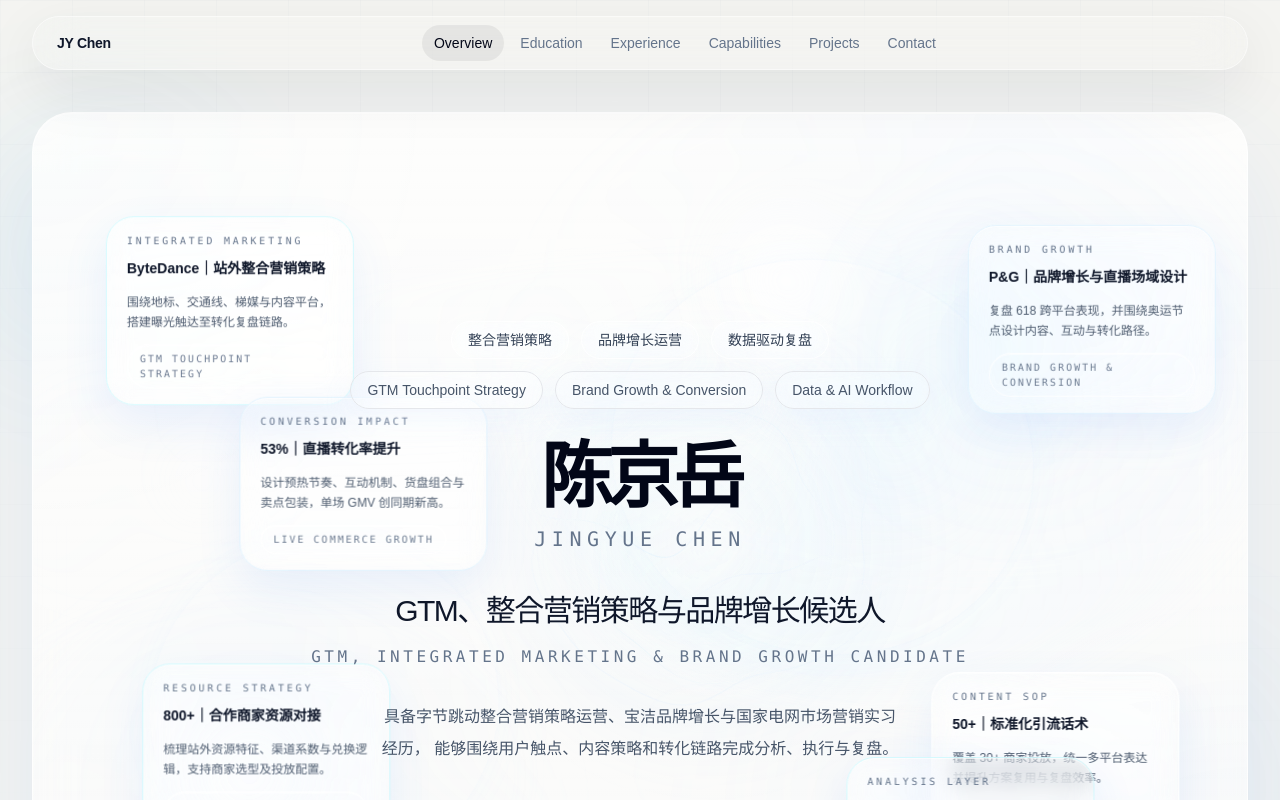
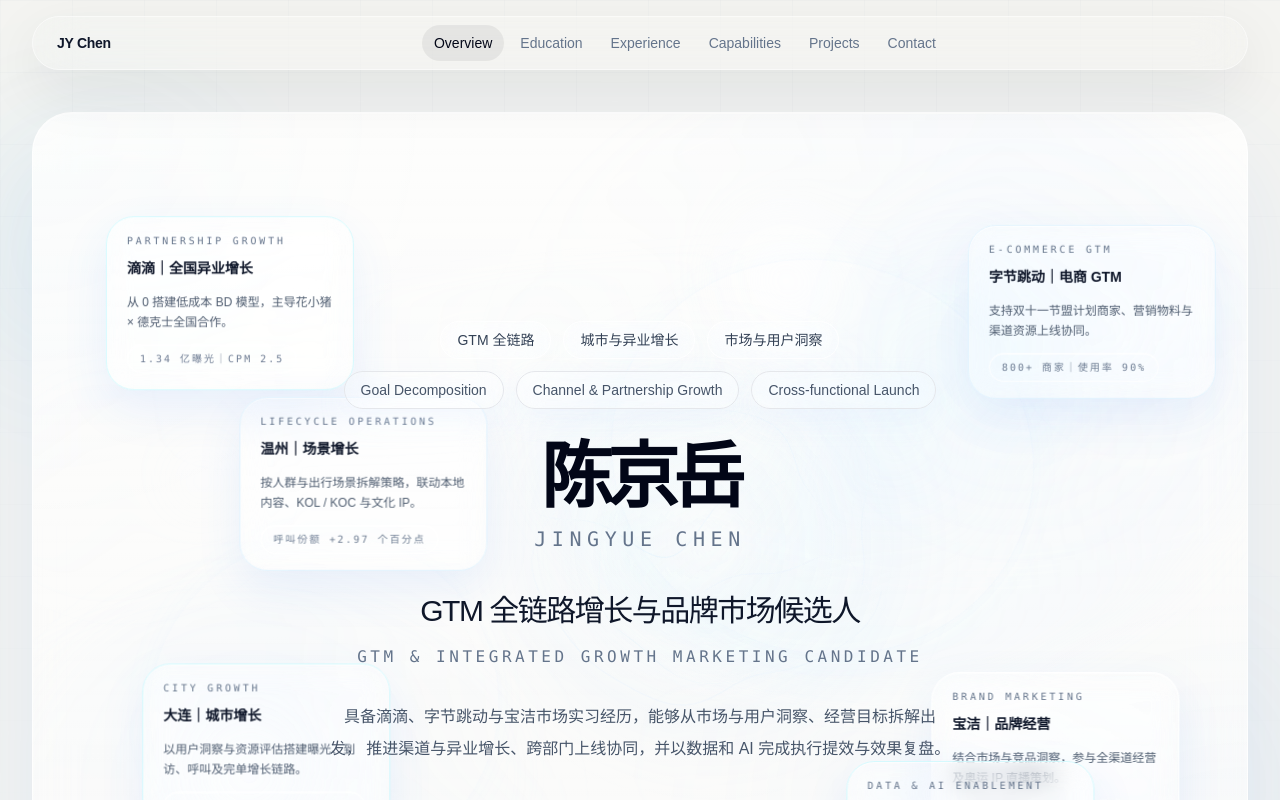
Before and after one commit to kexi-pixel/personal-profile, a Next.js app: page / in a window 1280 px wide. Shown: the top 800 px of the page. Built offline with nearby package versions, Linux system fonts and the light colour scheme.

Commit message:
Align overview with GTM growth profile

```diff
--- a/src/components/Hero.tsx
+++ b/src/components/Hero.tsx
@@ -7,69 +7,69 @@ import { HeroEnergyCore } from "@/components/HeroEnergyCore";
 
 const cards = [
   {
-    id: "overview-bytedance",
-    title: "ByteDance｜站外整合营销策略",
-    subtitle: "Integrated Marketing",
-    detail: "围绕地标、交通线、梯媒与内容平台，搭建曝光触达至转化复盘链路。",
-    metric: "GTM Touchpoint Strategy",
+    id: "overview-didi-partnership",
+    title: "滴滴｜全国异业增长",
+    subtitle: "Partnership Growth",
+    detail: "从 0 搭建低成本 BD 模型，主导花小猪 × 德克士全国合作。",
+    metric: "1.34 亿曝光｜CPM 2.5",
     accent: "cyan" as const,
     desktopOnly: false,
-    targetId: "experience-bytedance",
+    targetId: "experience-didi",
     initialPosition: { x: 0.06, y: 0.12 },
   },
   {
-    id: "overview-pg",
-    title: "P&G｜品牌增长与直播场域设计",
-    subtitle: "Brand Growth",
-    detail: "复盘 618 跨平台表现，并围绕奥运节点设计内容、互动与转化路径。",
-    metric: "Brand Growth & Conversion",
+    id: "overview-bytedance",
+    title: "字节跳动｜电商 GTM",
+    subtitle: "E-commerce GTM",
+    detail: "支持双十一节盟计划商家、营销物料与渠道资源上线协同。",
+    metric: "800+ 商家｜使用率 90%",
     accent: "blue" as const,
     desktopOnly: false,
-    targetId: "experience-pg",
+    targetId: "experience-bytedance",
     initialPosition: { x: 0.77, y: 0.13 },
   },
   {
-    id: "overview-merchant",
-    title: "800+｜合作商家资源对接",
-    subtitle: "Resource Strategy",
-    detail: "梳理站外资源特征、渠道系数与兑换逻辑，支持商家选型及投放配置。",
-    metric: "Go-to-Market Operations",
+    id: "overview-dalian",
+    title: "大连｜城市增长",
+    subtitle: "City Growth",
+    detail: "以用户洞察与资源评估搭建曝光、到访、呼叫及完单增长链路。",
+    metric: "完单份额 10.85% → 15.12%",
     accent: "cyan" as const,
     desktopOnly: false,
-    targetId: "experience-bytedance",
+    targetId: "experience-didi",
     initialPosition: { x: 0.09, y: 0.64 },
   },
   {
-    id: "overview-content",
-    title: "50+｜标准化引流话术",
-    subtitle: "Content SOP",
-    detail: "覆盖 30+ 商家投放，统一多平台表达并提升方案复用与复盘效率。",
-    metric: "Cross-platform Content",
+    id: "overview-pg",
+    title: "宝洁｜品牌经营",
+    subtitle: "Brand Marketing",
+    detail: "结合市场与竞品洞察，参与全渠道经营及奥运 IP 直播策划。",
+    metric: "品类销售额 +25%",
     accent: "silver" as const,
     desktopOnly: false,
-    targetId: "experience-bytedance",
+    targetId: "experience-pg",
     initialPosition: { x: 0.74, y: 0.65 },
   },
   {
-    id: "overview-impact",
-    title: "53%｜直播转化率提升",
-    subtitle: "Conversion Impact",
-    detail: "设计预热节奏、互动机制、货盘组合与卖点包装，单场 GMV 创同期新高。",
-    metric: "Live Commerce Growth",
+    id: "overview-wenzhou",
+    title: "温州｜场景增长",
+    subtitle: "Lifecycle Operations",
+    detail: "按人群与出行场景拆解策略，联动本地内容、KOL / KOC 与文化 IP。",
+    metric: "呼叫份额 +2.97 个百分点",
     accent: "blue" as const,
     desktopOnly: true,
-    targetId: "experience-pg",
+    targetId: "experience-didi",
     initialPosition: { x: 0.17, y: 0.33 },
   },
   {
     id: "overview-data",
-    title: "Data & AI｜SQL / SPSS / Python / R / LLMs",
-    subtitle: "Analysis Layer",
-    detail: "用数据分析与 AI 工具支持信息整合、研究分析、内容撰写与任务协同。",
-    metric: "Data & AI Workflow",
+    title: "Data & AI｜分析与提效",
+    subtitle: "Data & AI Enablement",
+    detail: "使用 SQL、SPSS、Office 数据透视表、Codex 与 Claude Code 支持业务分析和工具搭建。",
+    metric: "GTM & AI Workflow",
     accent: "cyan" as const,
     desktopOnly: true,
-    targetId: "experience",
+    targetId: "capabilities",
     initialPosition: { x: 0.67, y: 0.76 },
   },
 ];
@@ -231,7 +231,7 @@ export function Hero() {
           >
             <div className="mb-8 space-y-3">
               <div className="flex flex-wrap items-center justify-center gap-3">
-                {["整合营销策略", "品牌增长运营", "数据驱动复盘"].map((tag) => (
+                {["GTM 全链路", "城市与异业增长", "市场与用户洞察"].map((tag) => (
                   <span
                     key={tag}
                     className="rounded-full border border-white/75 bg-white/64 px-4 py-2 text-xs text-slate-700 shadow-[0_14px_36px_rgba(255,255,255,0.2)] backdrop-blur-md sm:text-sm"
@@ -242,9 +242,9 @@ export function Hero() {
               </div>
               <div className="flex flex-wrap items-center justify-center gap-3">
                 {[
-                  "GTM Touchpoint Strategy",
-                  "Brand Growth & Conversion",
-                  "Data & AI Workflow",
+                  "Goal Decomposition",
+                  "Channel & Partnership Growth",
+                  "Cross-functional Launch",
                 ].map((tag) => (
                   <span
                     key={tag}
@@ -265,16 +265,16 @@ export function Hero() {
 
             <div className="mt-10 space-y-4">
               <p className="text-2xl font-medium tracking-[-0.05em] text-slate-900 sm:text-3xl [text-wrap:balance]">
-                GTM、整合营销策略与品牌增长候选人
+                GTM 全链路增长与品牌市场候选人
               </p>
               <p className="font-mono text-sm uppercase tracking-[0.22em] text-slate-500 sm:text-base">
-                GTM, Integrated Marketing &amp; Brand Growth Candidate
+                GTM &amp; Integrated Growth Marketing Candidate
               </p>
             </div>
 
             <p className="mt-8 max-w-2xl text-base leading-8 text-slate-600 [text-wrap:balance]">
-              具备字节跳动整合营销策略运营、宝洁品牌增长与国家电网市场营销实习经历，
-              能够围绕用户触点、内容策略和转化链路完成分析、执行与复盘。
+              具备滴滴、字节跳动与宝洁市场实习经历，能够从市场与用户洞察、经营目标拆解出发，
+              推进渠道与异业增长、跨部门上线协同，并以数据和 AI 完成执行提效与效果复盘。
             </p>
           </motion.div>
         </div>
```
